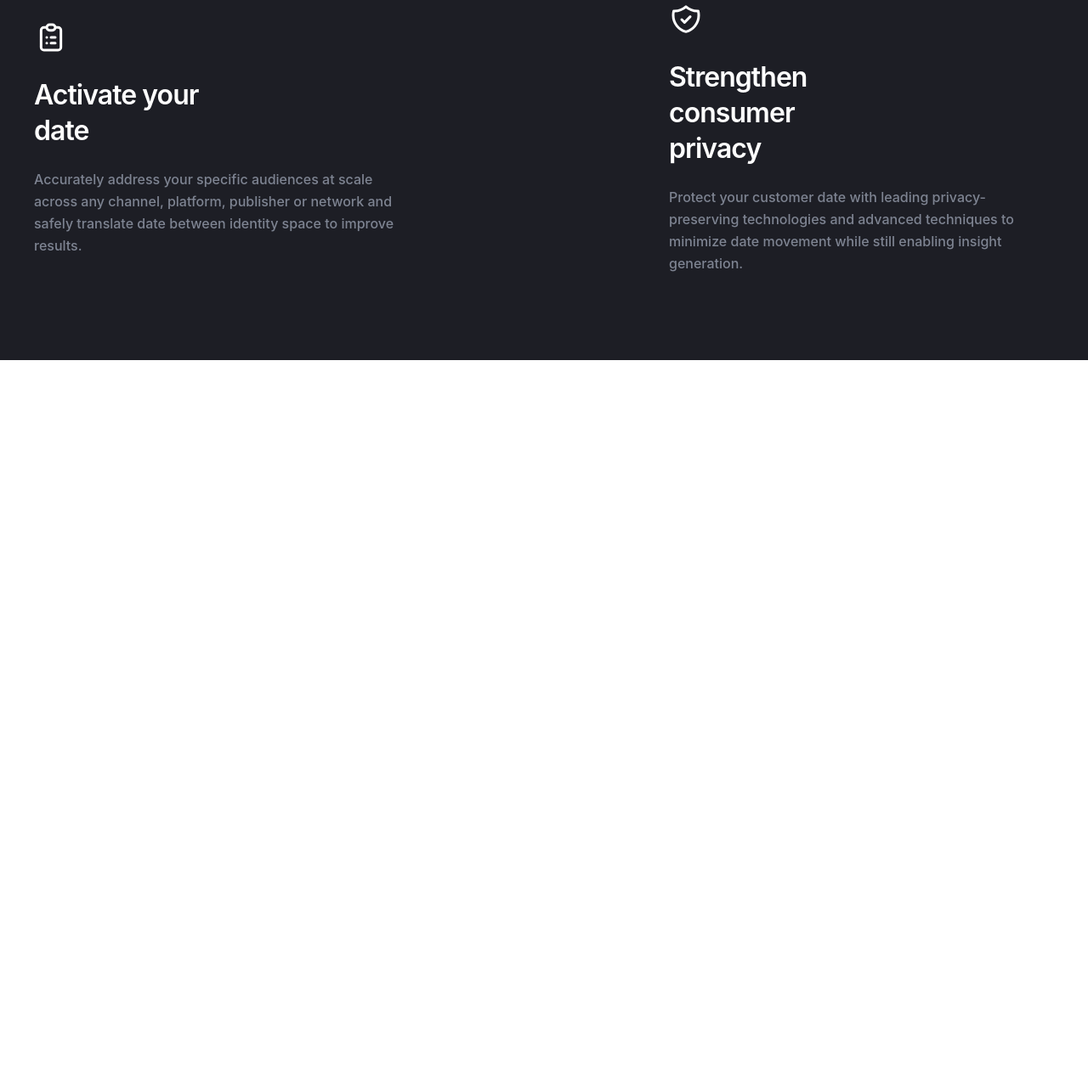
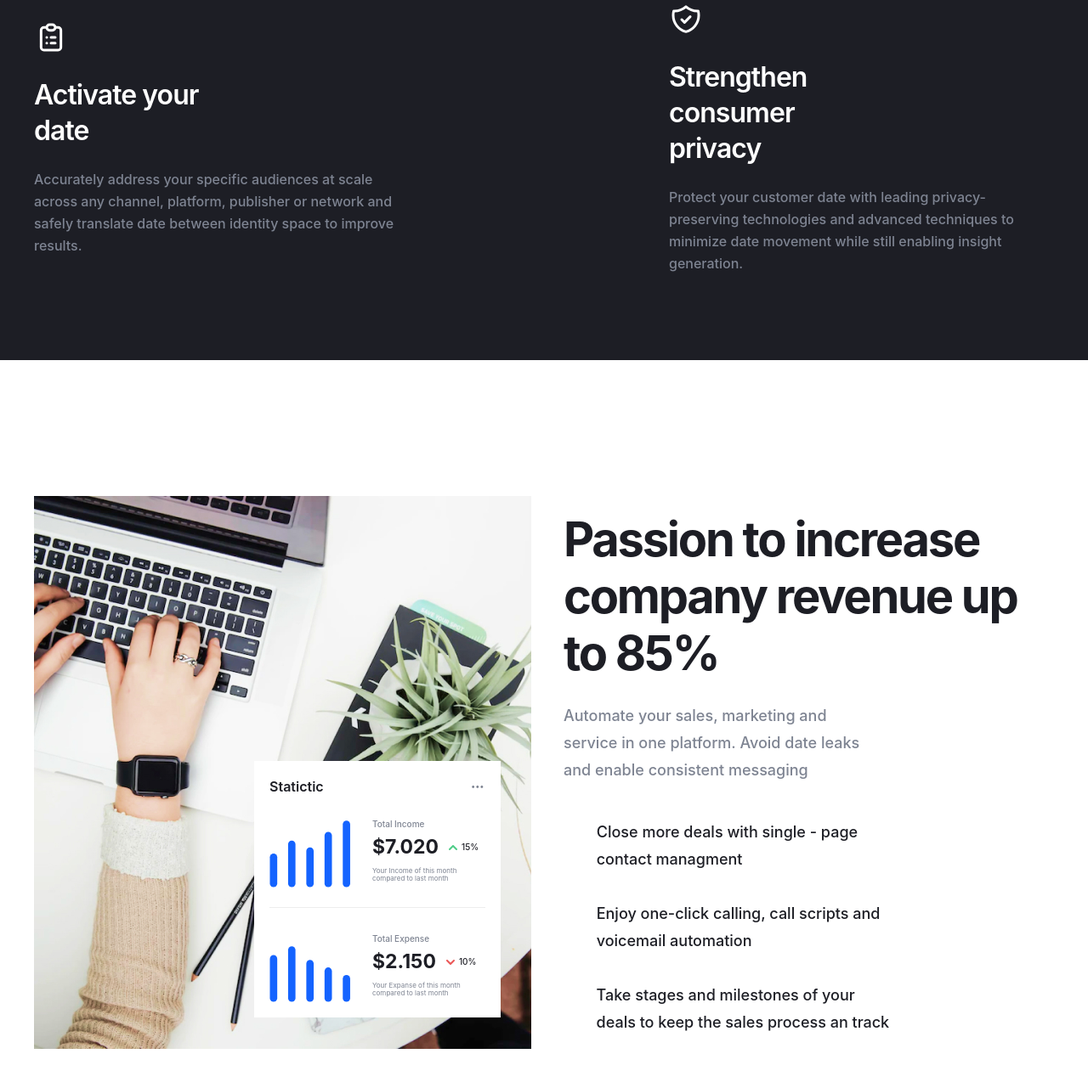
Before and after one commit to maria-bled/cocacola, a website built with Vite: page src/index.html in a window 1280 px wide. Shown: the part 1695-2969 px from the top of the page at 85% size. Before the commit the page ends 2119 px from the top, so only its background shows below. Built offline with nearby package versions, Linux system fonts and the light colour scheme; files whose address does not match are found by name.

Commit message:
Add feauters

```diff
--- /dev/null
+++ b/src/assets/scss/components/home/features.scss
@@ -0,0 +1,192 @@
+.features {
+  padding: 160px 0 94px;
+  @include mobile {
+    padding: 60px 0 64px;
+  }
+
+  &__container {
+    @include flex-all-between;
+
+    @include mini-desktop {
+      gap: 40px;
+      flex-direction: column;
+      align-items: flex-start;
+    }
+
+    @include mobile {
+      gap: 25px;
+    }
+
+    // @include tablet{
+    //  align-items: center;
+    //  text-align: center;
+    //}
+  }
+
+  &__left {
+    position: relative;
+  }
+
+  &__stats {
+    position: absolute;
+    right: 36px;
+    bottom: 40px;
+    background-color: #fff;
+    max-width: 290px;
+    padding: 18px;
+
+    @include mobile {
+      right: 16px;
+      bottom: 20px;
+    }
+
+    @include small-mobile{
+        right: 12px;
+        bottom: 20px;
+        padding: 14px ;
+        max-width: 240px
+    }
+
+    &-head {
+      @include flex-all-between;
+      margin-bottom: 19px;
+    }
+
+    &-title {
+      font-weight: 600;
+      font-size: 16px;
+      line-height: 150%;
+      color: #1d1e25;
+    }
+
+
+
+    &-item {
+
+        @include mobile{
+            gap: 40px;
+        }
+
+      @include flex-align-center;
+      gap: 26px;
+
+      &:not(:last-child) {
+        padding-bottom: 23px;
+        border-bottom: 1px solid #ededed;
+      }
+
+      &-img{
+        @include small-mobile{
+            width: 65px;
+        }
+    }
+
+      &:last-child {
+        padding-top: 23px;
+      }
+
+      &-title {
+        margin-bottom: 6px;
+        font-weight: 500;
+        font-size: 10px;
+        line-height: 150%;
+        color: #7e8492;
+      }
+      &-price {
+        @include flex-align-center;
+        gap: 12px;
+        margin-bottom: 9px;
+        &-num {
+          font-weight: 700;
+          font-size: 23px;
+          line-height: 120%;
+          color: #1d1e25;
+
+          @include mobile {
+            font-size: 18px;
+          }
+        }
+        &-proc {
+          @include flex-align-center;
+          gap: 5px;
+          font-weight: 500;
+          font-size: 10px;
+          line-height: 150%;
+          color: #1d1e25;
+        }
+      }
+
+      &-descr {
+        font-weight: 400;
+        font-size: 8px;
+        color: #7e8492;
+      }
+    }
+  }
+
+  &__right {
+    max-width: 577px;
+
+    @include mini-desktop {
+      max-width: 992px;
+    }
+  }
+
+  &__title {
+    line-height: 120%;
+    letter-spacing: -0.04em;
+    color: var(--neutral-color-100);
+    margin-bottom: 24px;
+
+    @include mobile {
+      margin-bottom: 20px;
+    }
+  }
+
+  &__descr {
+    font-weight: 500;
+    font-size: 18px;
+    line-height: 178%;
+    color: #7e8492;
+    margin-bottom: 40px;
+    max-width: 360px;
+
+    @include mini-desktop {
+      max-width: 700px;
+    }
+  }
+
+  &__item {
+    @include flex-align-center;
+    max-width: 393px;
+    font-weight: 500;
+    line-height: 178%;
+    color: var(--neutral-color-100);
+    &:not(:last-child) {
+      margin-bottom: 32px;
+    }
+
+    @include mini-desktop {
+      max-width: 700px;
+    }
+
+    @include mobile{
+        margin-bottom: 22px;
+    }
+
+    // @include tablet{
+    //     margin-left: auto;
+    //     margin-right: auto;
+    // }
+
+    &::before {
+      content: "";
+      display: inline-block;
+      margin-right: 19px;
+      padding-right: 19px;
+      width: 20px;
+      height: 20px;
+      background: url("../assets/icons/fea-list-icon.svg");
+    }
+  }
+}
--- a/src/assets/scss/main.scss
+++ b/src/assets/scss/main.scss
@@ -7,3 +7,4 @@
 @import './components/header.scss';
 @import './components/home/hero.scss';
 @import './components/home/overview.scss';
+@import './components/home/features.scss';
--- /dev/null
+++ b/src/html/components/home/features.html
@@ -0,0 +1,114 @@
+<section class="features">
+  <div class="container features__container">
+    <div class="features__left">
+      <img
+        src="./assets/img/features-image.jpg"
+        width="585"
+        height="651"
+        alt=""
+      />
+      <div class="features__stats">
+        <div class="features__stats-head">
+          <h4 class="features__stats-title text-p-default">Statictic</h4>
+          <img
+            src="./assets/icons/more-icon.svg"
+            width="18"
+            height="19"
+            alt=""
+          />
+        </div>
+        <div class="features__stats-item">
+          <img
+            class="features__stats-item-img"
+            src="./assets/icons/graphics-one.svg"
+            width="95"
+            height="88"
+            alt="Total income graphic"
+          />
+          <div class="features__stats-item-info">
+            <h5 class="features__stats-item-title">Total Income</h5>
+            <div class="features__stats-item-price">
+              <span class="features__stats-item-price-num">$7.020</span>
+              <div class="features__stats-item-price-proc">
+                <svg
+                  width="10"
+                  height="6"
+                  viewBox="0 0 10 6"
+                  fill="none"
+                  xmlns="http://www.w3.org/2000/svg"
+                >
+                  <path
+                    fill-rule="evenodd"
+                    clip-rule="evenodd"
+                    d="M9.70711 5.70717C9.31658 6.09769 8.68342 6.09769 8.29289 5.70717L5 2.41427L1.70711 5.70717C1.31658 6.09769 0.683417 6.09769 0.292894 5.70717C-0.0976312 5.31664 -0.0976312 4.68348 0.292894 4.29295L4.29289 0.292954C4.68342 -0.0975701 5.31658 -0.09757 5.70711 0.292954L9.70711 4.29295C10.0976 4.68348 10.0976 5.31664 9.70711 5.70717Z"
+                    fill="#50CD89"
+                  />
+                </svg>
+                15%
+              </div>
+            </div>
+            <p class="features__stats-item-descr">
+              Your Income of this month compared to last month
+            </p>
+          </div>
+        </div>
+        <div class="features__stats-item">
+          <img
+            class="features__stats-item-img"
+            src="./assets/icons/graphics-two.svg"
+            width="95"
+            height="88"
+            alt="Total income graphic"
+          />
+          <div class="features__stats-item-info">
+            <h5 class="features__stats-item-title">Total Expense</h5>
+            <div class="features__stats-item-price">
+              <span class="features__stats-item-price-num">$2.150</span>
+              <div class="features__stats-item-price-proc">
+                <svg
+                  width="10"
+                  height="6"
+                  viewBox="0 0 10 6"
+                  fill="none"
+                  xmlns="http://www.w3.org/2000/svg"
+                >
+                  <path
+                    fill-rule="evenodd"
+                    clip-rule="evenodd"
+                    d="M0.293137 0.293015C0.683662 -0.097509 1.31683 -0.097509 1.70735 0.293015L5.00024 3.58591L8.29314 0.293015C8.68366 -0.097509 9.31683 -0.097509 9.70735 0.293015C10.0979 0.68354 10.0979 1.3167 9.70735 1.70723L5.70735 5.70723C5.31683 6.09775 4.68366 6.09775 4.29314 5.70723L0.293137 1.70723C-0.097387 1.3167 -0.097387 0.68354 0.293137 0.293015Z"
+                    fill="#EB5757"
+                  />
+                </svg>
+                10%
+              </div>
+            </div>
+            <p class="features__stats-item-descr">
+              Your Expanse of this month compared to last month
+            </p>
+          </div>
+        </div>
+      </div>
+    </div>
+    <div class="features__right">
+      <h2 class="features__title heading-h2">
+        Passion to increase company revenue up to 85%
+      </h2>
+      <p class="features__descr text-p-medium">
+        Automate your sales, marketing and service in one platform. Avoid date
+        leaks and enable consistent messaging
+      </p>
+      <ul class="features__list">
+        <li class="features__item text-p-medium">
+          Close more deals with single - page contact managment
+        </li>
+        <li class="features__item text-p-medium">
+          Enjoy one-click calling, call scripts and voicemail automation
+        </li>
+        <li class="features__item text-p-medium">
+          Take stages and milestones of your deals to keep the sales process an
+          track
+        </li>
+      </ul>
+    </div>
+  </div>
+</section>
--- a/src/index.html
+++ b/src/index.html
@@ -7,6 +7,7 @@
     <load src="./html/components/header.html" />
     <load src="./html/components/home/hero.html" />
     <load src="./html/components/home/overview.html" />
+    <load src="./html/components/home/features.html" />
 
 
     <script type="module" src="/js/main.js"></script>
```
Also changed, not shown: src/assets/icons/fea-list-icon.svg (added), src/assets/icons/graphics-one.svg (added), src/assets/icons/graphics-two.svg (added), src/assets/icons/more-icon.svg (added), src/assets/img/features-image.jpg (added).
